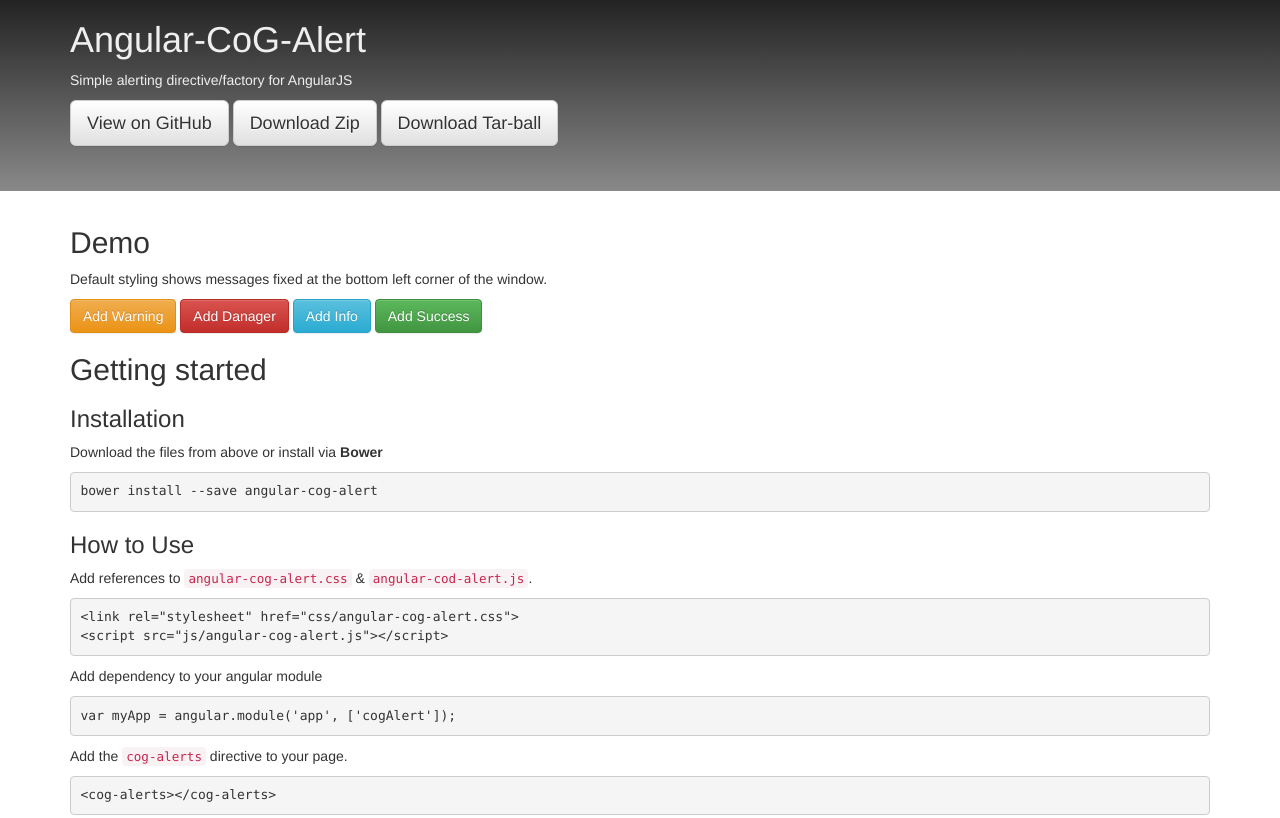
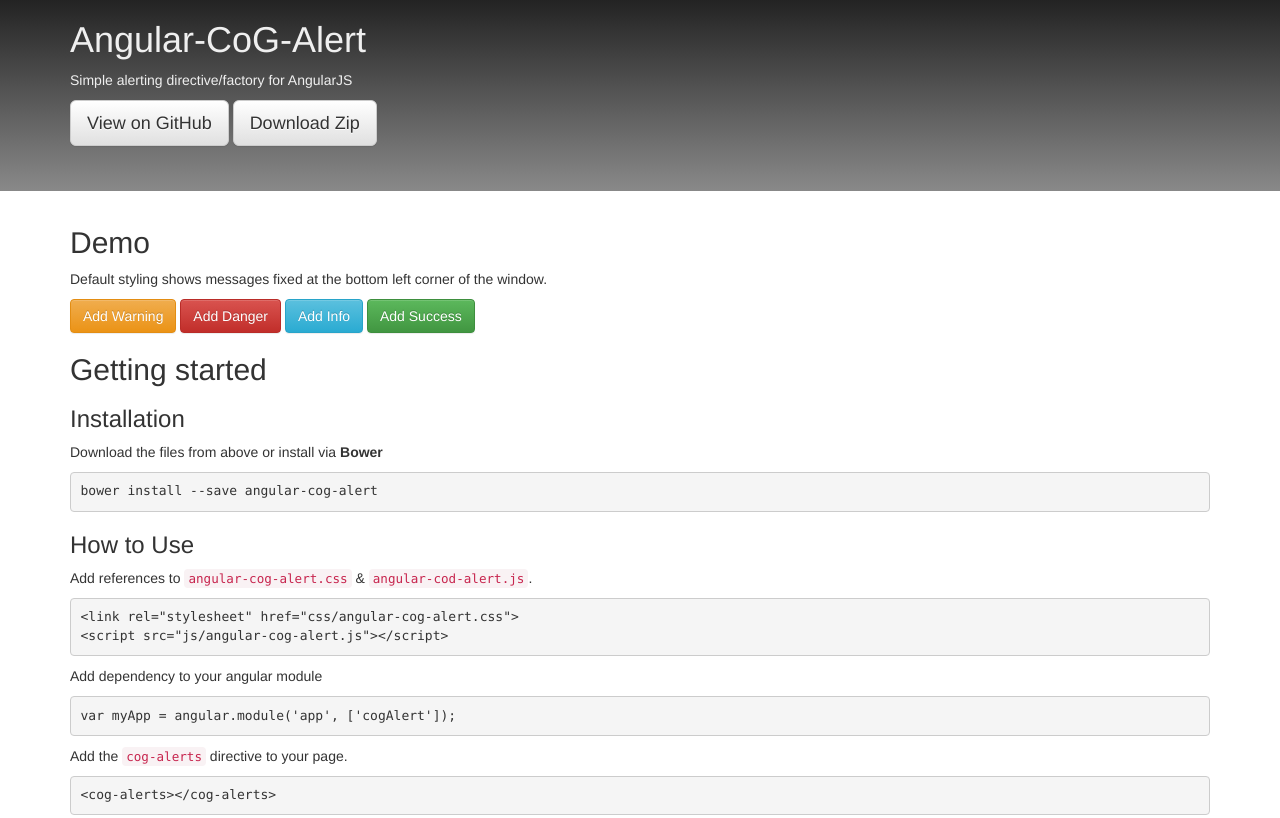
Before and after one commit to bodiddlie/angular-cog-alert, a website: page index.html in a window 1280 px wide. Shown: the top 818 px of the page. Drawn offline with nearby package versions, Linux system fonts and the light colour scheme; some packages are replaced by stand-ins of ours.

Commit message:
added link for downloading zip file of source

```diff
--- a/index.html
+++ b/index.html
@@ -16,8 +16,7 @@
             <p>Simple alerting directive/factory for AngularJS</p>
             <p>
                 <a class="btn btn-default btn-lg" href="https://github.com/bodiddlie/angular-cog-alert">View on GitHub</a>
-                <a class="btn btn-default btn-lg" href="#">Download Zip</a>
-                <a class="btn btn-default btn-lg" href="#">Download Tar-ball</a>
+                <a class="btn btn-default btn-lg" href="https://github.com/bodiddlie/angular-cog-alert/archive/master.zip">Download Zip</a>
             </p>
         </div>
     </div>
@@ -30,7 +29,7 @@
                     <p>Default styling shows messages fixed at the bottom left corner of the window.</p>
                     <div ng-controller="myController">
                         <button class="btn btn-warning" ng-click="addWarning()">Add Warning</button>
-                        <button class="btn btn-danger" ng-click="addDanger()">Add Danager</button>
+                        <button class="btn btn-danger" ng-click="addDanger()">Add Danger</button>
                         <button class="btn btn-info" ng-click="addInfo()">Add Info</button>
                         <button class="btn btn-success" ng-click="addSuccess()">Add Success</button>
                     </div>
```
Also changed, not shown: README.md.
